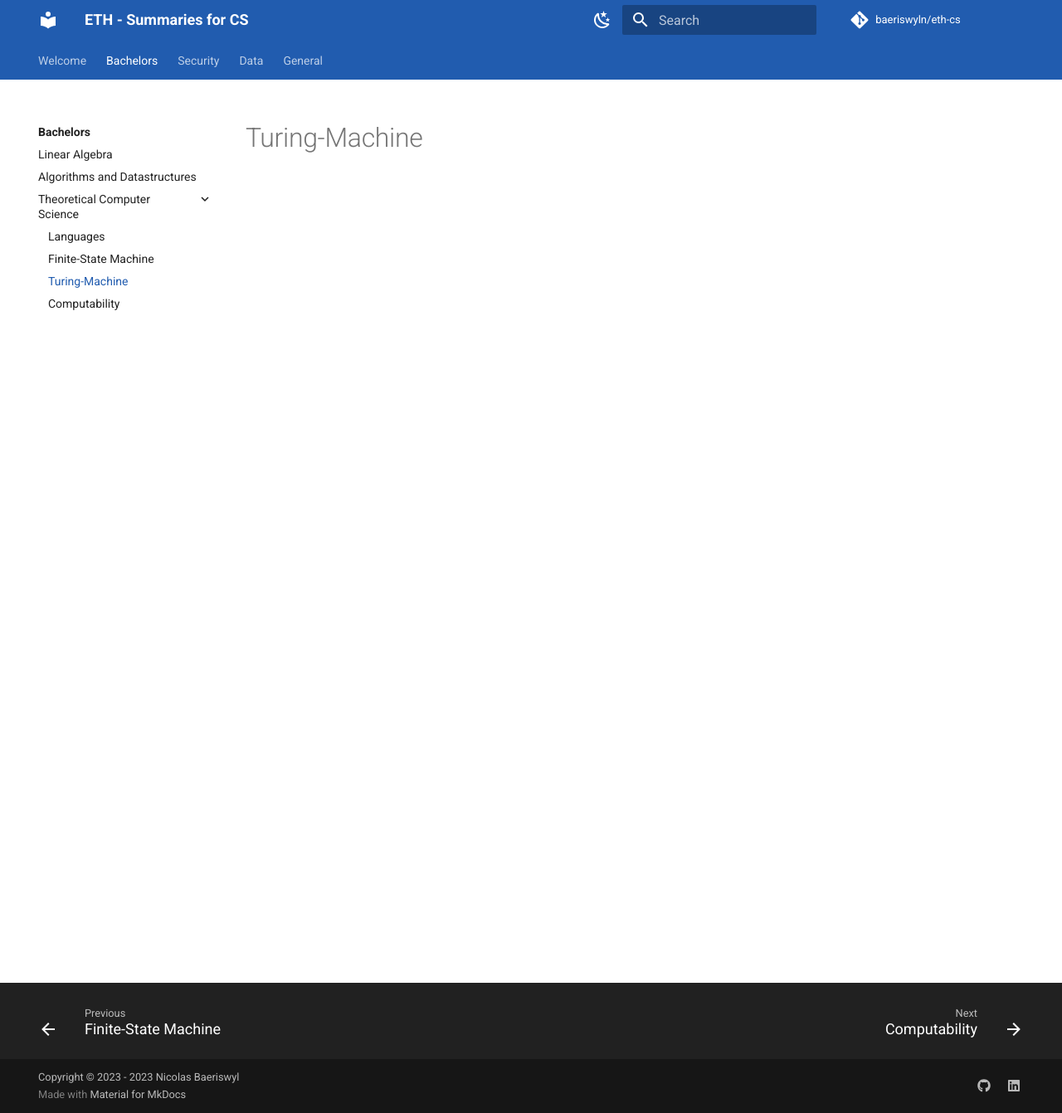
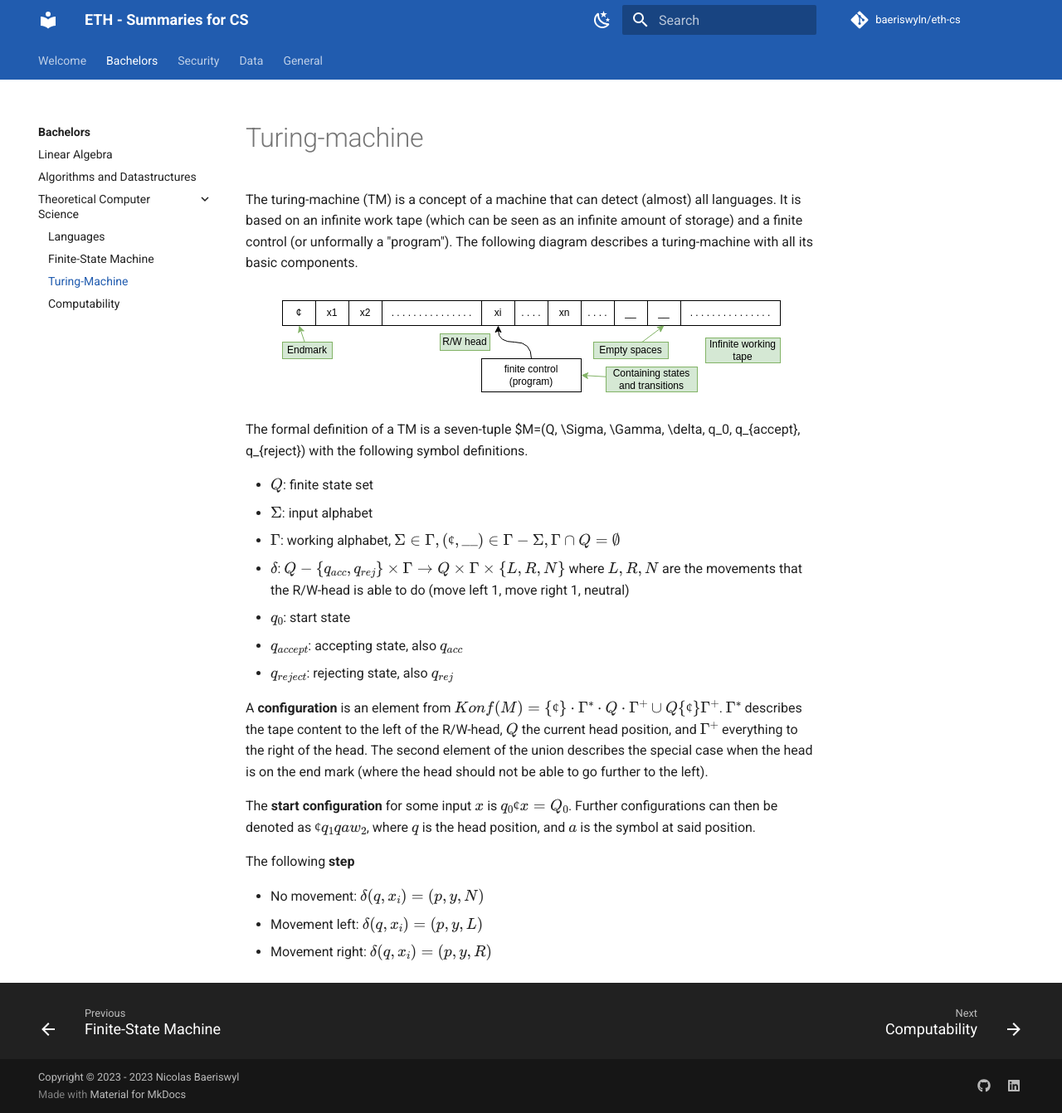
Before and after one commit to baeriswyln/eth-cs, an MkDocs documentation site: the page built from docs/bachelors/tcs/turingmachine.md, in a window 1280 px wide and 1342 px high. Shown: the whole window at 83% size. Built offline with MkDocs 1.6.1 and Material for MkDocs 9.7.7, drawn with Linux system fonts in a browser that asks for light colours; comment, search, counter and statistics services are not loaded.

Commit message:
:memo: tcs

```diff
--- a/docs/bachelors/tcs/turingmachine.md
+++ b/docs/bachelors/tcs/turingmachine.md
@@ -1 +1,35 @@
-# Turing-Machine
+# Turing-machine
+
+The turing-machine (TM) is a concept of a machine that can detect (almost) all languages. It is based on an infinite
+work tape (which can be seen as an infinite amount of storage) and a finite control (or unformally a "program"). The
+following diagram describes a turing-machine with all its basic components.
+
+<figure markdown>
+![](../../diagrams/b/tcs/tm_1.svg)
+</figure>
+
+The formal definition of a TM is a seven-tuple $M=(Q, \Sigma, \Gamma, \delta, q_0, q_{accept}, q_{reject}) with the
+following symbol definitions.
+
+- $Q$: finite state set
+- $\Sigma$: input alphabet
+- $\Gamma$: working alphabet, $\Sigma \in \Gamma, (¢, \_\_) \in \Gamma - \Sigma, \Gamma \cap Q = \emptyset$
+- $\delta$: $Q- \{q_{acc}, q_{rej}\} \times \Gamma \to Q \times \Gamma \times \{L,R,N\}$ where $L,R,N$ are the movements
+  that the R/W-head is able to do (move left 1, move right 1, neutral)
+- $q_0$: start state
+- $q_{accept}$: accepting state, also $q_{acc}$
+- $q_{reject}$: rejecting state, also $q_{rej}$
+
+A **configuration** is an element from $Konf(M)=\{¢\}\cdot \Gamma^* \cdot Q \cdot \Gamma^+ \cup Q\{¢\}\Gamma^+$.
+$\Gamma^*$ describes the tape content to the left of the R/W-head, $Q$ the current head position, and $\Gamma^+$
+everything to the right of the head. The second element of the union describes the special case when the head is on
+the end mark (where the head should not be able to go further to the left).
+
+The **start configuration** for some input $x$ is $q_0¢x = Q_0$. Further configurations can then be denoted as
+$¢q_1qaw_2$, where $q$ is the head position, and $a$ is the symbol at said position.
+
+The following **step**
+
+- No movement: $\delta(q,x_i)=(p,y,N)$
+- Movement left: $\delta(q,x_i)=(p,y,L)$
+- Movement right: $\delta(q,x_i)=(p,y,R)$
```
Also changed, not shown: docs/diagrams/b/tcs/tm_1.svg (added).
